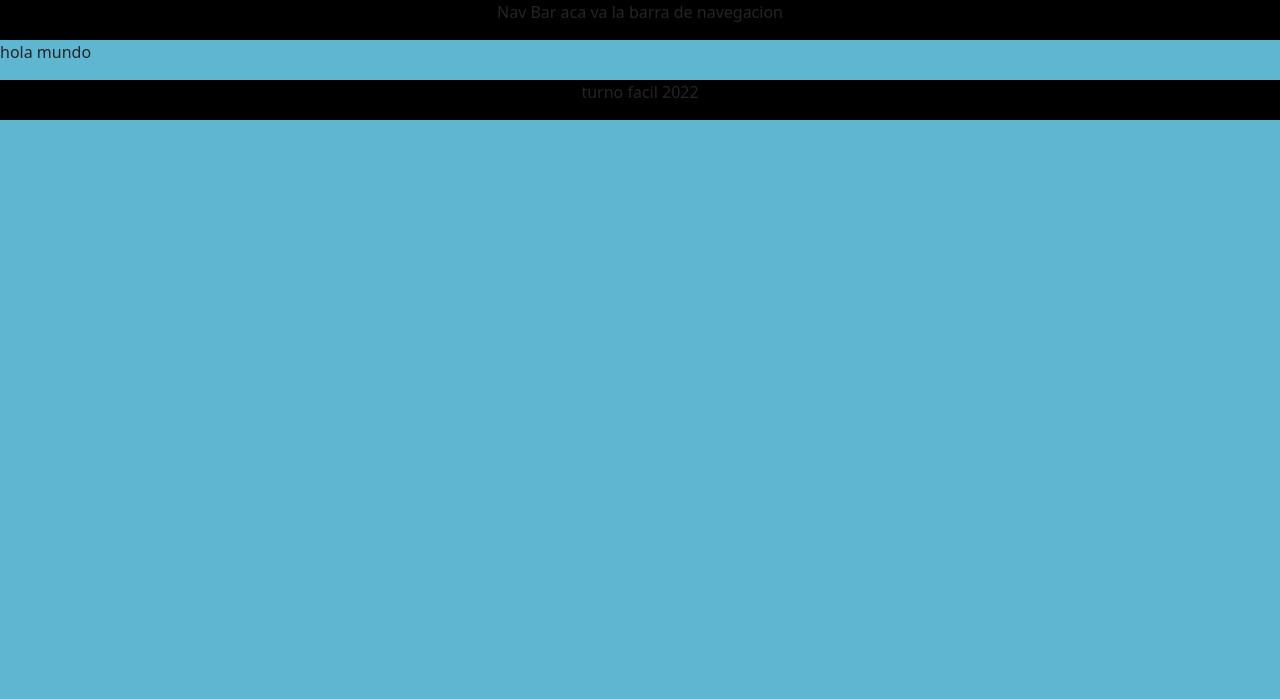
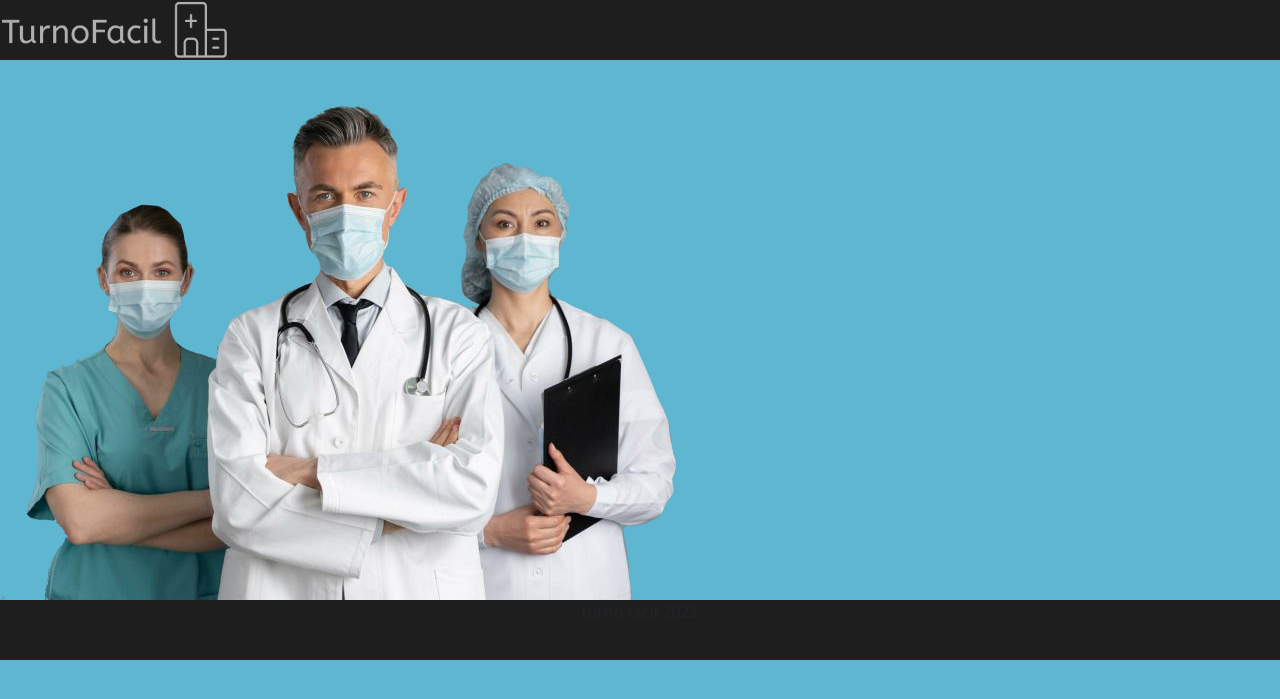
Before and after one commit to PDV10/tpMetodologia, a PHP site: page / in a window 1280 px wide. Shown: the top 699 px of the page. Run offline with PHP 8.4, Linux system fonts and the light colour scheme.

Commit message:
Refactoring: nav, footer, body US:UTM-62

```diff
--- a/css/style.css
+++ b/css/style.css
@@ -9,10 +9,10 @@ body{
 }
 
 .nav-var {
-    background-color: black;
-    height: 40px;
+    background-color: #1E1E1E;
+    height: 60px;
 }
 .footer-sect{
-    background-color: black;
-    height: 40px;
+    background-color: #1E1E1E;
+    height: 60px;
 }
--- a/templates/showBody.tpl
+++ b/templates/showBody.tpl
@@ -1 +1 @@
-<p>hola mundo</p>
+<img src="{BASE_URL}/assets/medicos.png"/>
--- a/templates/showFooter.tpl
+++ b/templates/showFooter.tpl
@@ -1,7 +1,7 @@
-<footer class="footer-sect">
-    <div class="container d-flex align-item-center justify-content-center mt-3 text-white">
-        <p class="footer text-center text-dark"> turno facil 2022</p>
-    </div>
+<footer class="footer-sect d-flex align-item-center justify-content-center text-align-center">
+    {* <div class="container d-flex align-item-center justify-content-center mt-3 text-white"> *}
+        <p class="footer text-center text-ligth"> turno facil 2022</p>
+    {* </div> *}
 </footer>
 
 
--- a/templates/showNav.tpl
+++ b/templates/showNav.tpl
@@ -1,3 +1,3 @@
-<nav class="nav-var">
-    <p class=" text-grey text-center">Nav Bar aca va la barra de navegacion</p>
+<nav class="nav-var d-flex">
+    <img src="{BASE_URL}/assets/logo_ligth.png" alt="logo">
 </nav>
```
Also changed, not shown: assets/logo_ligth.png (added).
